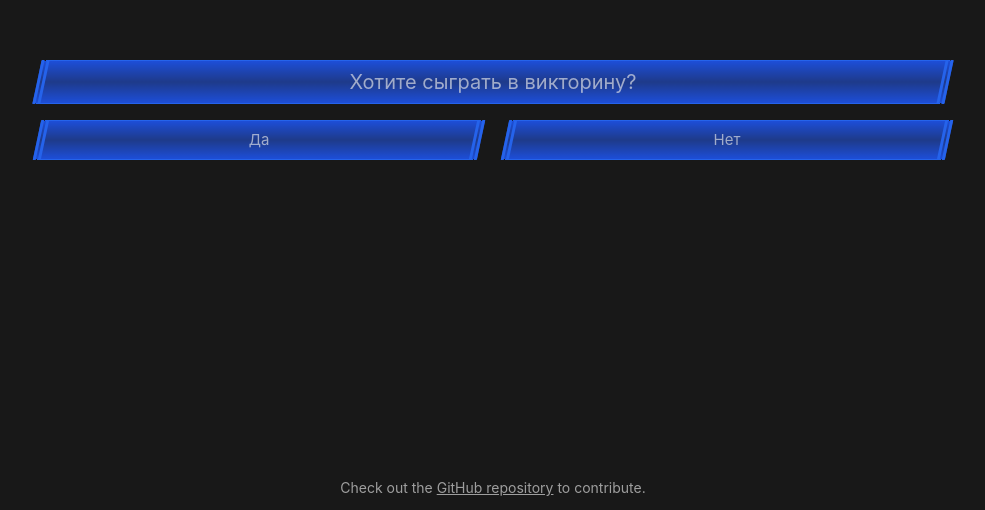
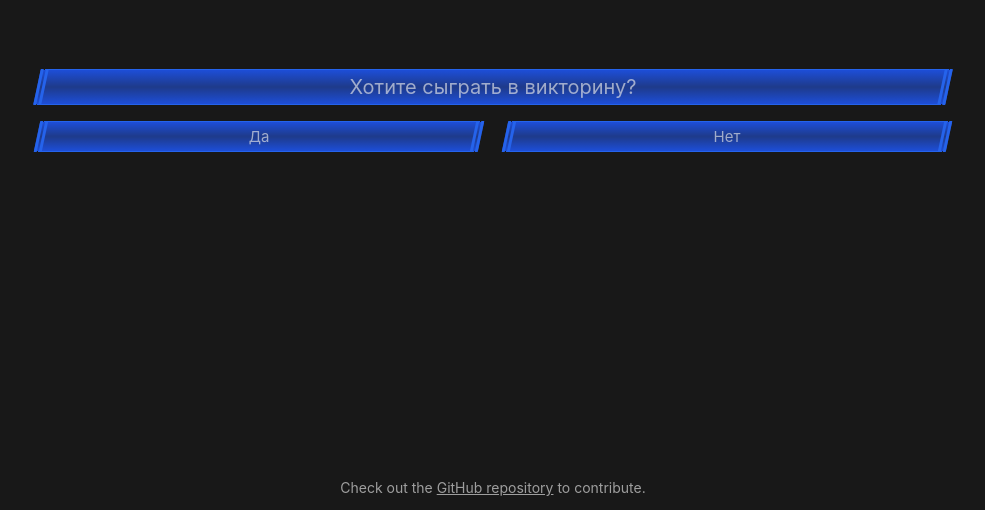
Before and after one commit to Wani4ka/upstream-game, a Vue app: page / in a window 1280 px wide. Shown: the part 290-800 px from the top of the page, without its empty margins (147-1132 px from the left). Built offline with nearby package versions, Linux system fonts and the light colour scheme; the HTML template or start-up script is replaced by a standard one.

Commit message:
Wrong component

```diff
--- a/src/components/Panel.vue
+++ b/src/components/Panel.vue
@@ -1,7 +1,7 @@
 <template>
-	<div class="grid place-items-center text-center">
+	<div class="grid place-items-center text-center leading-none">
 		<span
-			class="block absolute -inset-2 -skew-x-12 border border-x-8 border-double leading-none"
+			class="block absolute -inset-2 -skew-x-12 border border-x-8 border-double"
 			aria-hidden="true"
 			:class="{
 				'bg-gradient-to-b': true,
```
